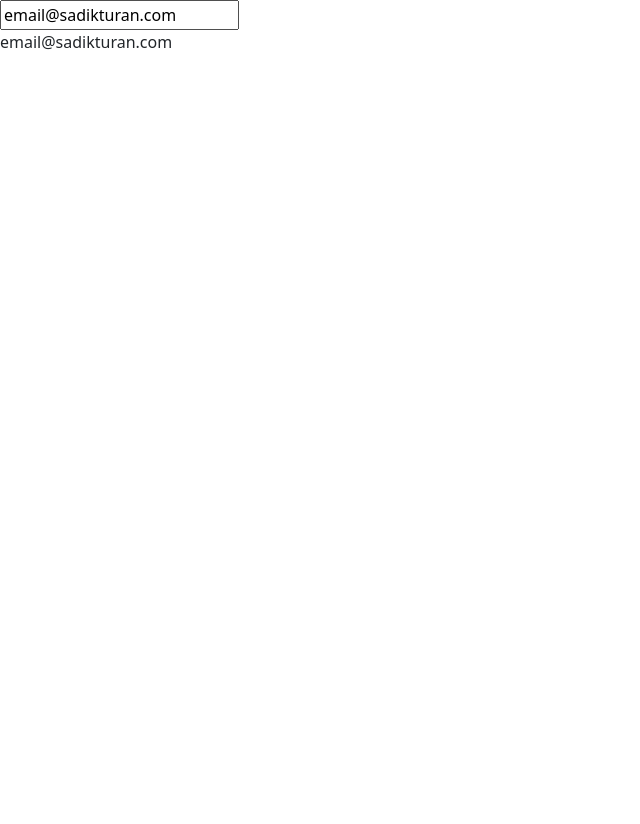
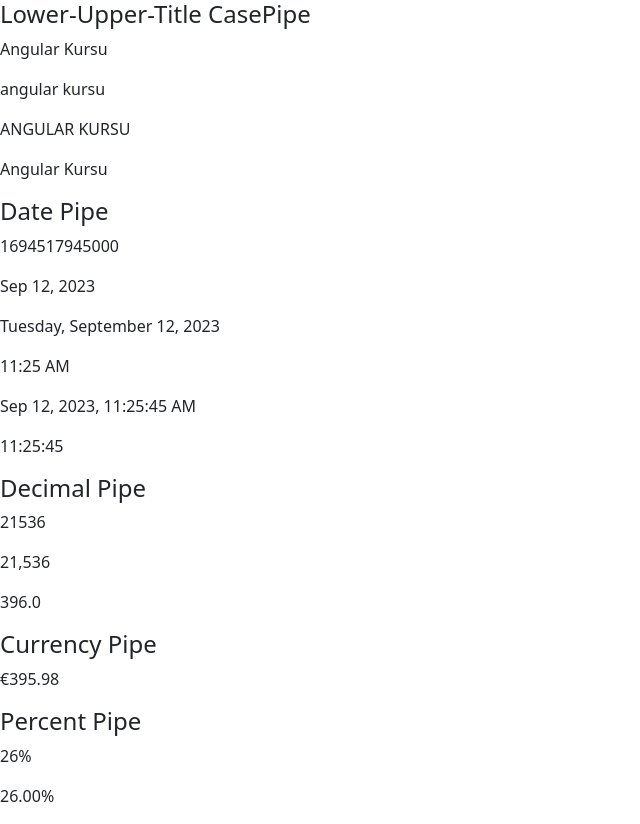
Before and after one commit to orucyusa/AngularTrain, an Angular app: page / in a window 1280 px wide. Shown: the whole page, without its empty margins (0-640 px from the left). Before the commit the page ends 800 px from the top, so only its background shows below. Built offline with nearby package versions, Linux system fonts and the light colour scheme.

Commit message:
Pipes added.

```diff
--- a/src/app/product.component.ts
+++ b/src/app/product.component.ts
@@ -4,21 +4,47 @@
 @Component({
     selector: "app",
     template: `
-                <input [(ngModel)] = "email" (keyup.enter) = "onKeyUp()" />
-                <br>
-                <span> {{email}} </span>
+                <h4> Lower-Upper-Title CasePipe </h4>
+
+                <p> {{ title }} </p>
+
+                <p> {{ title | lowercase }} </p>
+
+                <p> {{ title | uppercase }} </p>
+
+                <p> {{ title | titlecase }} </p>
+
+                <h4> Date Pipe </h4>
+
+                <p> {{ today }} </p>
+                <p> {{ today | date }} </p>
+                <p> {{ today | date: 'fullDate'}} </p>
+                <p> {{ today | date: 'shortTime' }} </p>
+                <p> {{ today | date: 'medium' }} </p>
+                <p> {{ today | date: 'h:mm:ss' }} </p>
+
+                <h4> Decimal Pipe </h4>
+                <p> {{ students }} </p>
+                <p> {{ students | number }} </p>
+                <p> {{ price | number: '1.1-1'}} </p> <!-- NOKTADAN SONRA Kİ KISIM ONDALIK KISMI TAMIMLIYOR. MİN MAX KAÇ KARAKTER OLACAĞI BELİRLENİYOR. -->
+
+                <h4> Currency Pipe </h4>
+
+                <p> {{ price | currency: 'EUR'}} </p>
+
+                <h4> Percent Pipe </h4>
+
+                <p> {{ completed | percent}} </p>
+                <p> {{ completed | percent: '2.2-2'}} </p>
     `,
     styleUrls: ["product.component.css"]
 })
 
 export class ProductComponent {
-    model: ProductRepository = new ProductRepository();
-
-    email = "email@sadikturan.com";
-
-    onKeyUp() {
-        //if($event.keyCode === 13) { console.log($event.target.value); }
-        console.log(this.email);
-    }
+    today: number = Date.now();
+    title: string = 'Angular Kursu';
+    students: number = 21536;
+    price: number = 395.9756;
+    completed: number = 0.26;
 
 }
```
